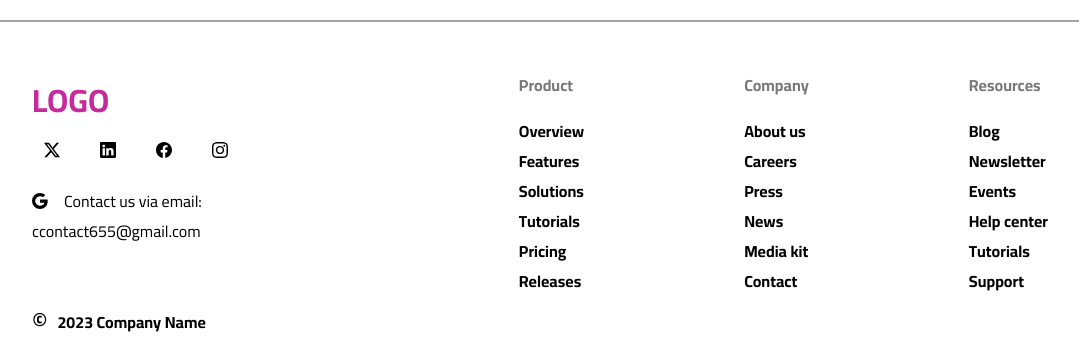
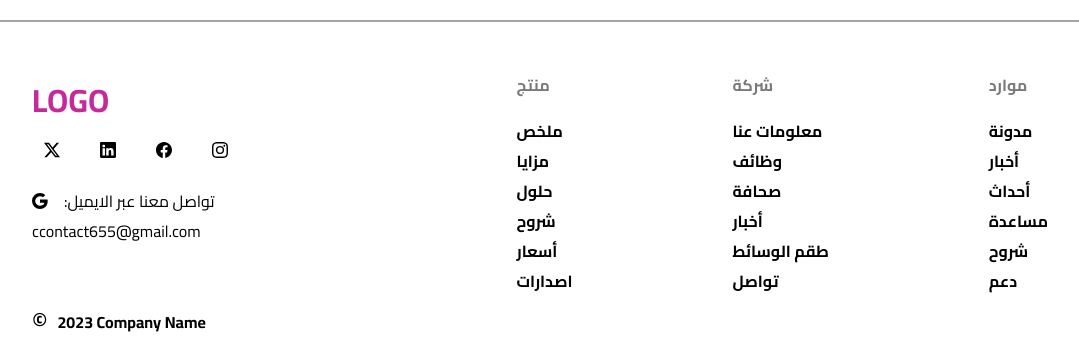
Before and after one commit to anes011/Project-W, a React (Create React App) app: page / in a window 1280 px wide. Shown: the part 2776-3117 px from the top of the page, without its empty margins (100-1179 px from the left). Built offline with nearby package versions, Linux system fonts and the light colour scheme; no server answers.

Commit message:
translated footer and signPage, and fixed some error handling in the search

```diff
--- a/src/components/Footer.jsx
+++ b/src/components/Footer.jsx
@@ -1,4 +1,5 @@
 import '../styles/footer.css';
+import { getTranslation } from '../translations/translationService';
 
 function Footer() {
     return(
@@ -36,7 +37,7 @@ function Footer() {
                         <svg xmlns="http://www.w3.org/2000/svg" width="16" height="16" fill="currentColor" class="bi bi-google" viewBox="0 0 16 16">
                             <path d="M15.545 6.558a9.42 9.42 0 0 1 .139 1.626c0 2.434-.87 4.492-2.384 5.885h.002C11.978 15.292 10.158 16 8 16A8 8 0 1 1 8 0a7.689 7.689 0 0 1 5.352 2.082l-2.284 2.284A4.347 4.347 0 0 0 8 3.166c-2.087 0-3.86 1.408-4.492 3.304a4.792 4.792 0 0 0 0 3.063h.003c.635 1.893 2.405 3.301 4.492 3.301 1.078 0 2.004-.276 2.722-.764h-.003a3.702 3.702 0 0 0 1.599-2.431H8v-3.08h7.545z"/>
                         </svg>
-                        <p>Contact us via email:</p>
+                        <p>{getTranslation(localStorage.getItem('language'), 'contact-us-email')}</p>
                     </div>
                     <p>ccontact655@gmail.com</p>
                 </div>
@@ -44,33 +45,33 @@ function Footer() {
 
             <div className="links-container">
                 <div className="product-section">
-                    <p>Product</p>
-                    <p>Overview</p>
-                    <p>Features</p>
-                    <p>Solutions</p>
-                    <p>Tutorials</p>
-                    <p>Pricing</p>
-                    <p>Releases</p>
+                    <p>{getTranslation(localStorage.getItem('language'), 'product')}</p>
+                    <p>{getTranslation(localStorage.getItem('language'), 'overview')}</p>
+                    <p>{getTranslation(localStorage.getItem('language'), 'features')}</p>
+                    <p>{getTranslation(localStorage.getItem('language'), 'solutions')}</p>
+                    <p>{getTranslation(localStorage.getItem('language'), 'tutorials')}</p>
+                    <p>{getTranslation(localStorage.getItem('language'), 'pricing')}</p>
+                    <p>{getTranslation(localStorage.getItem('language'), 'releases')}</p>
                 </div>
 
                 <div className="company-section">
-                    <p>Company</p>
-                    <p>About us</p>
-                    <p>Careers</p>
-                    <p>Press</p>
-                    <p>News</p>
-                    <p>Media kit</p>
-                    <p>Contact</p>
+                    <p>{getTranslation(localStorage.getItem('language'), 'company')}</p>
+                    <p>{getTranslation(localStorage.getItem('language'), 'about-us')}</p>
+                    <p>{getTranslation(localStorage.getItem('language'), 'careers')}</p>
+                    <p>{getTranslation(localStorage.getItem('language'), 'press')}</p>
+                    <p>{getTranslation(localStorage.getItem('language'), 'news')}</p>
+                    <p>{getTranslation(localStorage.getItem('language'), 'media-kit')}</p>
+                    <p>{getTranslation(localStorage.getItem('language'), 'contact')}</p>
                 </div>
 
                 <div className="resources-section">
-                    <p>Resources</p>
-                    <p>Blog</p>
-                    <p>Newsletter</p>
-                    <p>Events</p>
-                    <p>Help center</p>
-                    <p>Tutorials</p>
-                    <p>Support</p>
+                    <p>{getTranslation(localStorage.getItem('language'), 'resources')}</p>
+                    <p>{getTranslation(localStorage.getItem('language'), 'blog')}</p>
+                    <p>{getTranslation(localStorage.getItem('language'), 'news')}</p>
+                    <p>{getTranslation(localStorage.getItem('language'), 'events')}</p>
+                    <p>{getTranslation(localStorage.getItem('language'), 'help-center')}</p>
+                    <p>{getTranslation(localStorage.getItem('language'), 'tutorials')}</p>
+                    <p>{getTranslation(localStorage.getItem('language'), 'support')}</p>
                 </div>
             </div>
 
--- a/src/components/Nav.jsx
+++ b/src/components/Nav.jsx
@@ -164,9 +164,13 @@ function Nav() {
                 try {
                     const response = await fetch(`http://localhost:4000/addOffer/search?q=${searchInput.current.value}`);
                     const data = await response.json();
-                    localStorage.setItem('search', JSON.stringify(data.result));
-                    redirect('/search');
-                    window.location.reload();
+                    if (data.result.length === 0) {
+                        alert('Results not found, please feel free to try again!');
+                    } else {
+                        localStorage.setItem('search', JSON.stringify(data.result));
+                        redirect('/search');
+                        window.location.reload();
+                    }
                 } catch (err) {
                     console.error(err);
                 }
--- a/src/styles/profilePage.css
+++ b/src/styles/profilePage.css
@@ -176,6 +176,8 @@
 
 .password-field {
     width: 30%;
+    min-width: 330px;
+    max-width: 500px;
     display: flex;
     flex-direction: column;
     gap: 2rem;
--- a/src/styles/searchPage.css
+++ b/src/styles/searchPage.css
@@ -1,18 +1,25 @@
 .search-page {
     padding: 7rem 5rem;
+    display: flex;
+    flex-direction: column;
+    align-items: center;
 }
 
 .offer-container {
     display: flex;
+    justify-content: center;
+    flex-wrap: wrap;
     color: #000;
     text-decoration: none;
     margin-top: 2rem;
     padding-bottom: 2rem;
     border-bottom: 1px solid rgb(180, 180, 180);
+    max-width: 1200px;
 }
 
 .images-grid {
     width: 50%;
+    min-width: 350px;
     display: grid;
     grid-template-columns: repeat(2, 1fr);
     gap: 10px;
@@ -27,6 +34,7 @@
 
 .details {
     width: 50%;
+    min-width: 350px;
     padding: 2rem 4rem;
     display: flex;
     flex-direction: column;
--- a/src/translations/ar.json
+++ b/src/translations/ar.json
@@ -59,5 +59,30 @@
     "offerPage spaceGiven": ":ستحصل على",
     "location": "الموقع",
     "comment placeholder": "ما رأيك؟",
-    "reserve": "أحجز"
+    "reserve": "أحجز",
+    "contact-us-email": ":تواصل معنا عبر الايميل",
+    "product": "منتج",
+    "overview": "ملخص",
+    "features": "مزايا",
+    "solutions": "حلول",
+    "tutorials": "شروح",
+    "pricing": "أسعار",
+    "releases": "اصدارات",
+    "company": "شركة",
+    "about-us": "معلومات عنا",
+    "careers": "وظائف",
+    "press": "صحافة",
+    "news": "أخبار",
+    "media-kit": "طقم الوسائط",
+    "contact": "تواصل",
+    "resources": "موارد",
+    "blog": "مدونة",
+    "events": "أحداث",
+    "help-center": "مساعدة",
+    "support": "دعم",
+    "sign-up": "انشاء حساب",
+    "sign-in": "تسجيل الدخول",
+    "user-name": ":اسم المستخدم",
+    "email": ":الايميل",
+    "password": "كلمة السر"
 }
--- a/src/translations/en.json
+++ b/src/translations/en.json
@@ -59,5 +59,30 @@
     "offerPage spaceGiven": "What you will take",
     "location": "location",
     "comment placeholder": "What do you think?",
-    "reserve": "Reserve"
+    "reserve": "Reserve",
+    "contact-us-email": "Contact us via email:",
+    "product": "Product",
+    "overview": "Overview",
+    "features": "Features",
+    "solutions": "Solutions",
+    "tutorials": "Tutorials",
+    "pricing": "Pricing",
+    "releases": "Releases",
+    "company": "Company",
+    "about-us": "About us",
+    "careers": "Careers",
+    "press": "Press",
+    "news": "News",
+    "media-kit": "Media kit",
+    "contact": "Contact",
+    "resources": "Resources",
+    "blog": "Blog",
+    "events": "Events",
+    "help-center": "Help center",
+    "support": "Support",
+    "sign-up": "SIGN UP",
+    "sign-in": "SIGN IN",
+    "user-name": "User Name:",
+    "email": "Email:",
+    "password": "Password"
 }
```
Also changed, not shown: src/components/Sign.jsx (+10 -9 lines).
